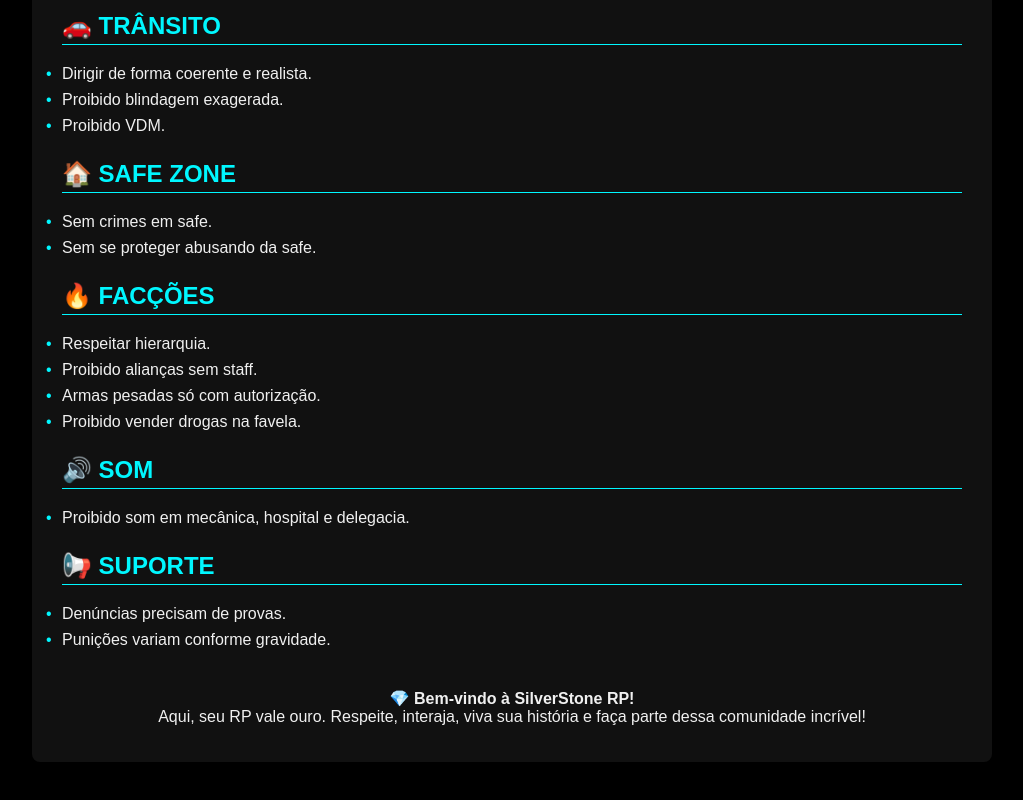
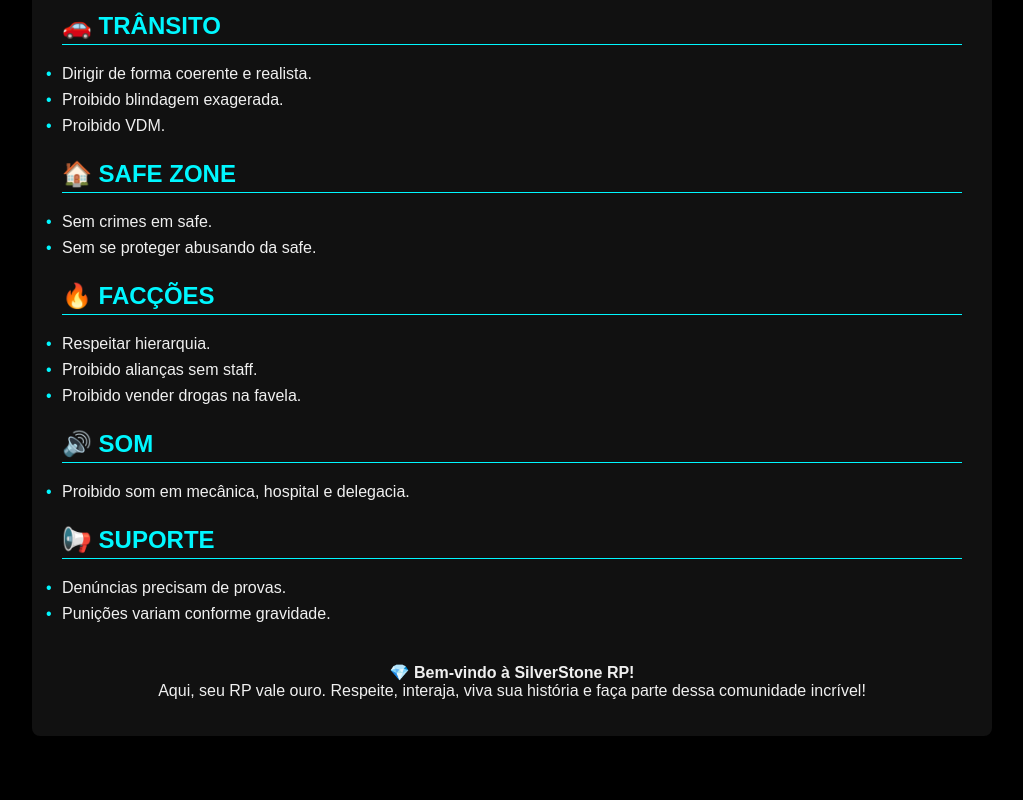
Before and after one commit to joaorp123/regrasilverstone, a plain HTML site: page index.html in a window 1280 px wide. Shown: the part 1138-1938 px from the top of the page, without its empty margins (128-1151 px from the left). After the commit the page ends 1914 px from the top, so only its background shows below. Drawn offline with Linux system fonts and the light colour scheme.

Commit message:
ndex.html

```diff
--- a/index.html
+++ b/index.html
@@ -117,7 +117,6 @@
     <ul>
       <li>Respeitar hierarquia.</li>
       <li>Proibido alianças sem staff.</li>
-      <li>Armas pesadas só com autorização.</li>
       <li>Proibido vender drogas na favela.</li>
     </ul>
 
```
